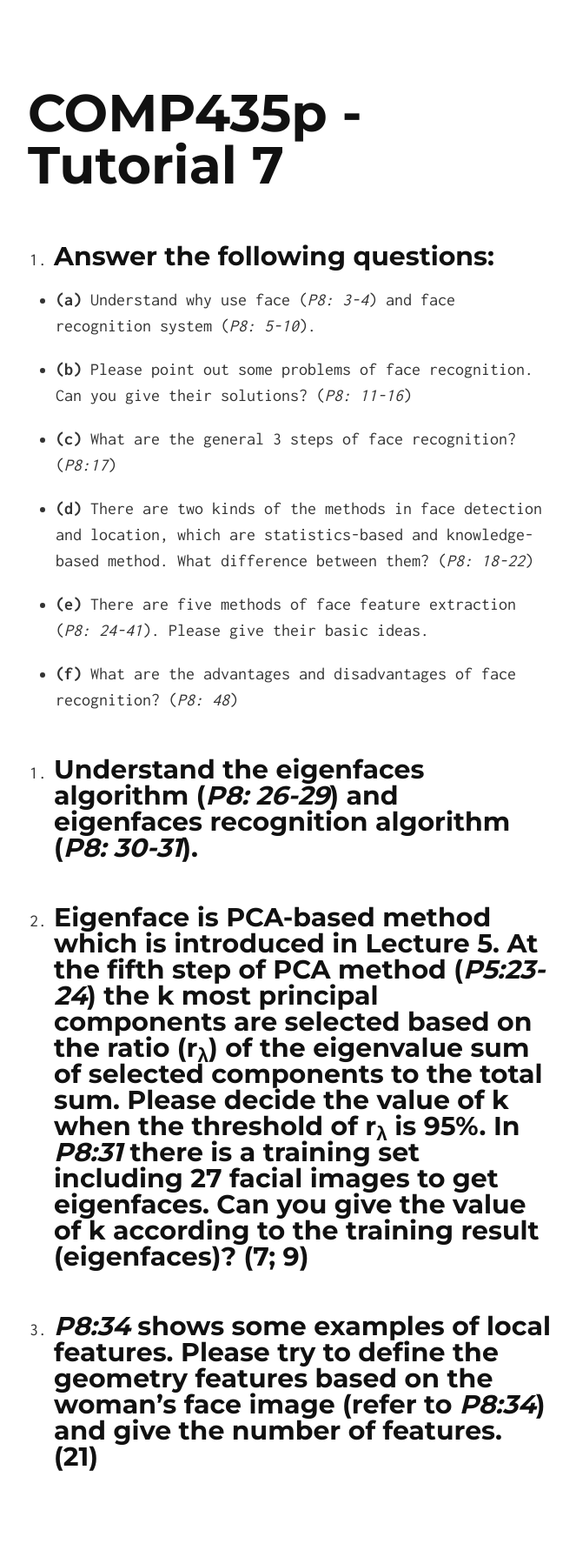
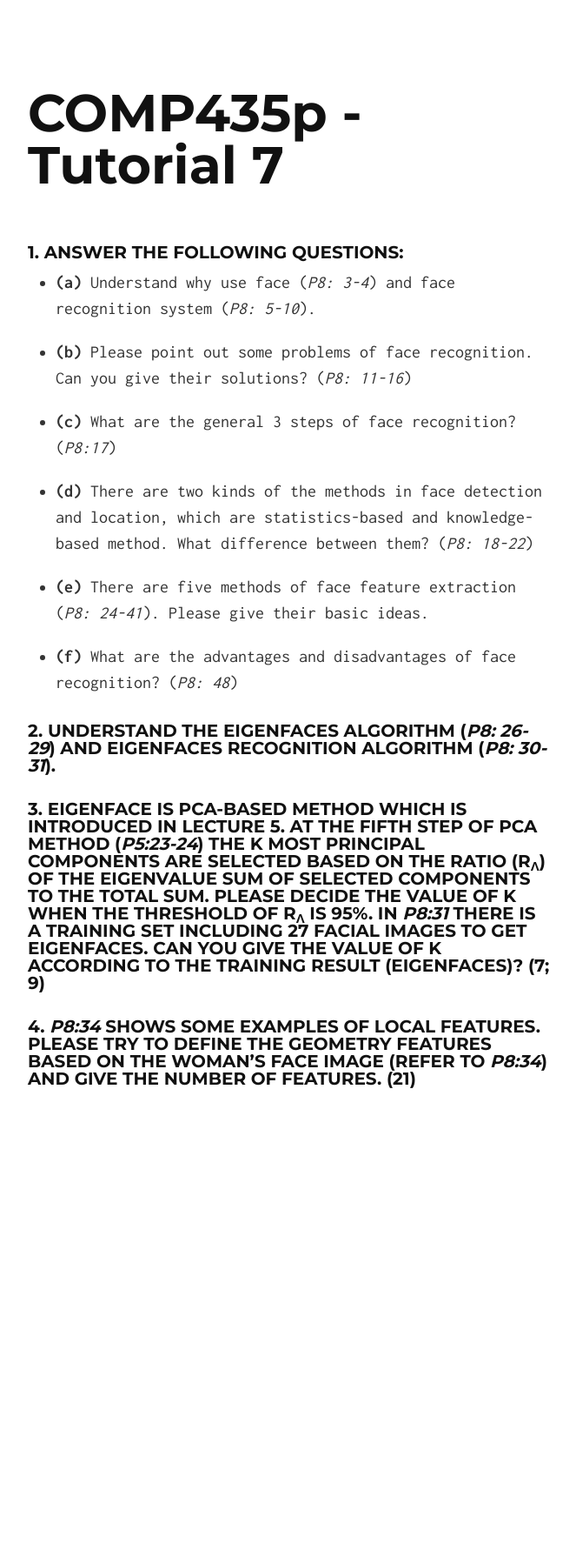
Before and after one commit to quxiaofeng/COMP435p, a Jekyll site: the page built from index.html, in a window 1280 px wide. Shown: the whole page at 87% size, without its empty margins (306-969 px from the left). Built offline with Jekyll 4.4.1, drawn with Linux system fonts in a browser that asks for light colours; Markdown is read by kramdown in place of the engine named in the settings; after the commit the page ends 1350 px from its top, so only the background shows below that.

Commit message:
lower the subtitle
Signed-off-by: Qu Xiaofeng <quxiaofeng.at.polyu@gmail.com>

```diff
--- a/_includes/index.md
+++ b/_includes/index.md
@@ -1,6 +1,5 @@
+### 1. Answer the following questions: ###
 
-1. Answer the following questions:
---------------------------------
 
   + **(a)** Understand why use face (*P8: 3-4*) and face recognition system (*P8: 5-10*).
 
@@ -16,11 +15,10 @@
 
 
 
-2. 	Understand the eigenfaces algorithm (*P8: 26-29*) and eigenfaces recognition algorithm (*P8: 30-31*).
-------------------------------------------------------------------------------------------------------
+### 2. 	Understand the eigenfaces algorithm (*P8: 26-29*) and eigenfaces recognition algorithm (*P8: 30-31*).  ###
 
-3. 	Eigenface is PCA-based method which is introduced in Lecture 5. At the fifth step of PCA method (*P5:23-24*) the k most principal components are selected based on the ratio (r<sub>λ</sub>) of the eigenvalue sum of selected components to the total sum. Please decide the value of k when the threshold of r<sub>λ</sub> is 95%.  In *P8:31* there is a training set including 27 facial images to get eigenfaces. Can you give the value of k according to the training result (eigenfaces)?  (**7; 9**)
----------------------------------------------------------------------------------------------------------------------------------------------------------------------------------------------------------------------------------------------------------------------------------------------------------------------------------------------------------------------------------------------------------------------------------------------------------------------------------
 
-4. 	*P8:34* shows some examples of local features. Please try to define the geometry features based on the woman's face image (refer to *P8:34*) and give the number of features.  (**21**)
------------------------------------------------------------------------------------------------------------------------------------------------------------------------------------
+### 3. 	Eigenface is PCA-based method which is introduced in Lecture 5. At the fifth step of PCA method (*P5:23-24*) the k most principal components are selected based on the ratio (r<sub>λ</sub>) of the eigenvalue sum of selected components to the total sum. Please decide the value of k when the threshold of r<sub>λ</sub> is 95%.  In *P8:31* there is a training set including 27 facial images to get eigenfaces. Can you give the value of k according to the training result (eigenfaces)?  (**7; 9**) ###
+
+
+### 4. 	*P8:34* shows some examples of local features. Please try to define the geometry features based on the woman's face image (refer to *P8:34*) and give the number of features.  (**21**) ###
```
